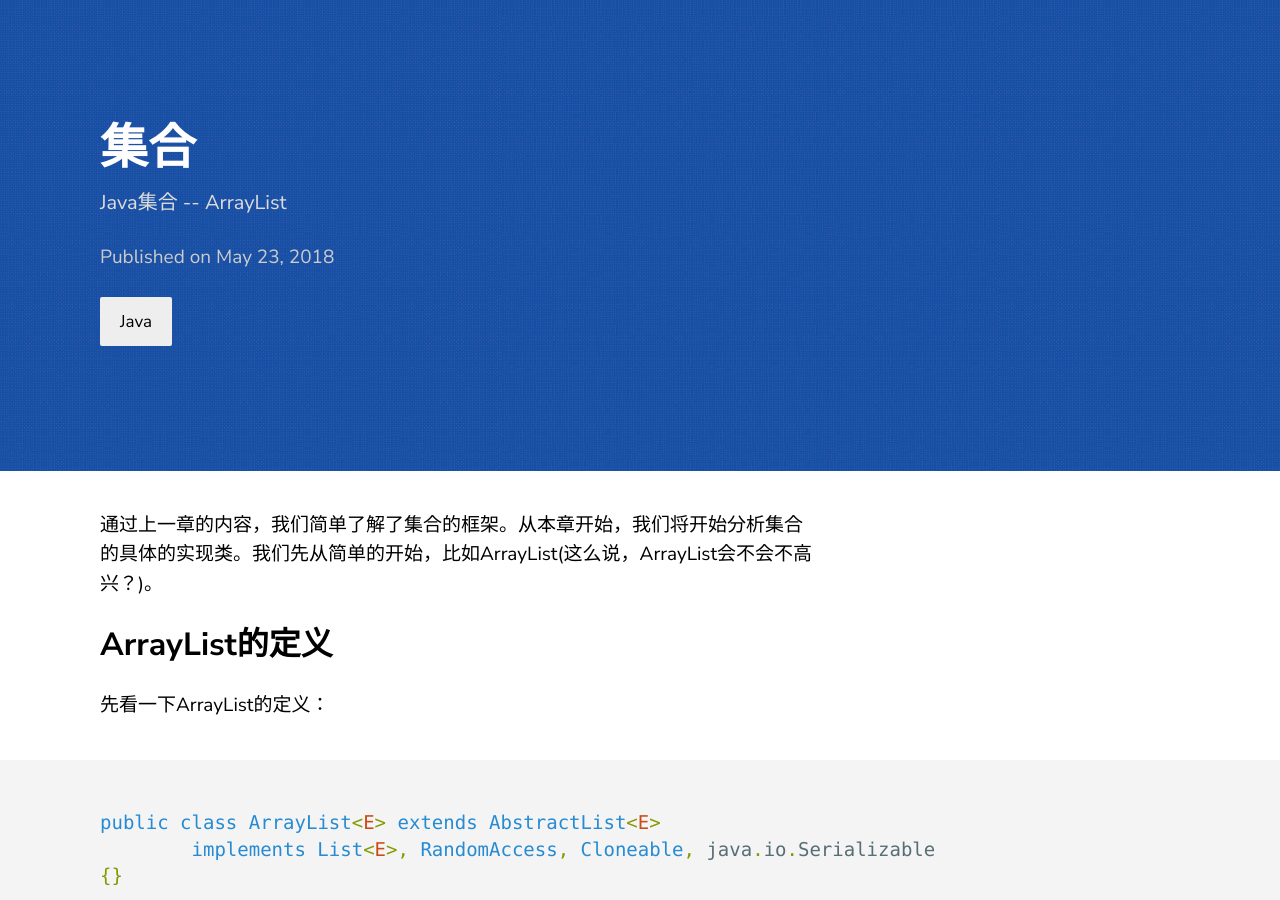
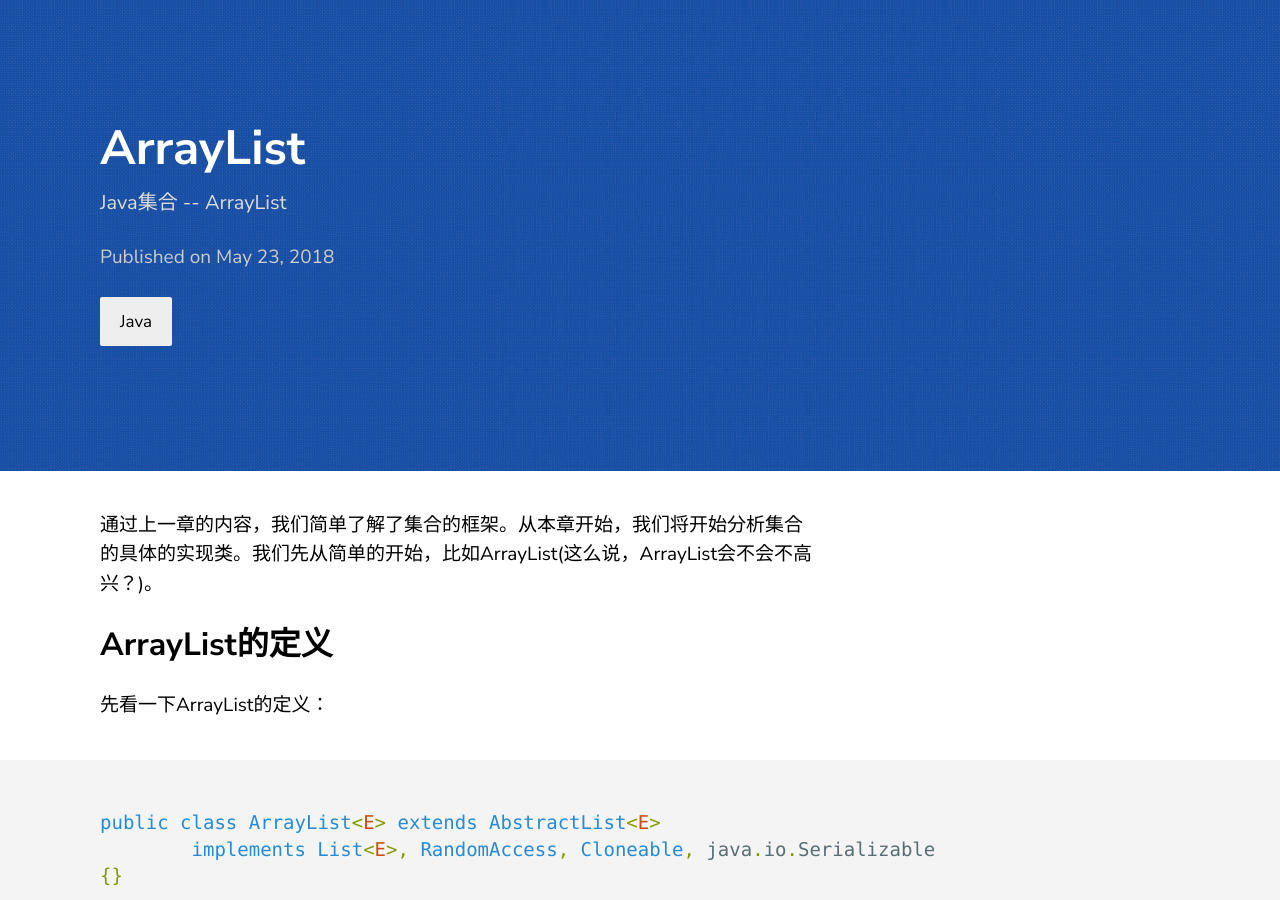
Before and after one commit to swz1993/swz1993.github.io, a Jekyll site: the page built from _posts/2018-05-23-ArrayList.markdown, in a window 1280 px wide and 900 px high. Built offline with Jekyll 4.4.1, drawn with Linux system fonts in a browser that asks for light colours.

Commit message:
Update 2018-05-23-ArrayList.markdown

```diff
--- a/_posts/2018-05-23-ArrayList.markdown
+++ b/_posts/2018-05-23-ArrayList.markdown
@@ -1,6 +1,6 @@
 ---
 layout: post
-title:  "集合"
+title:  "ArrayList"
 date:   2018-05-23 21:03:36 +0530
 description: Java集合 -- ArrayList
 categories: Java
```
